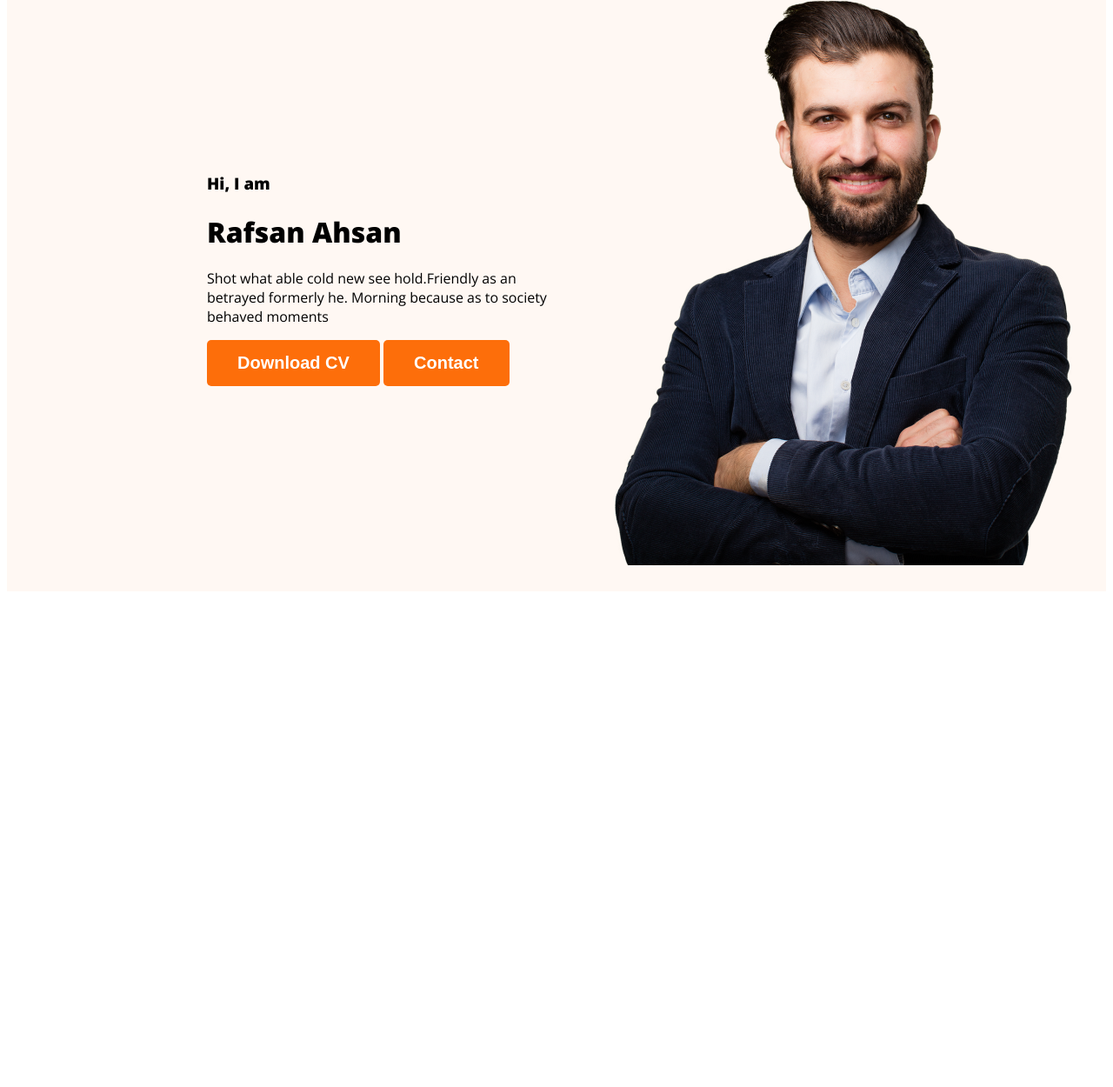
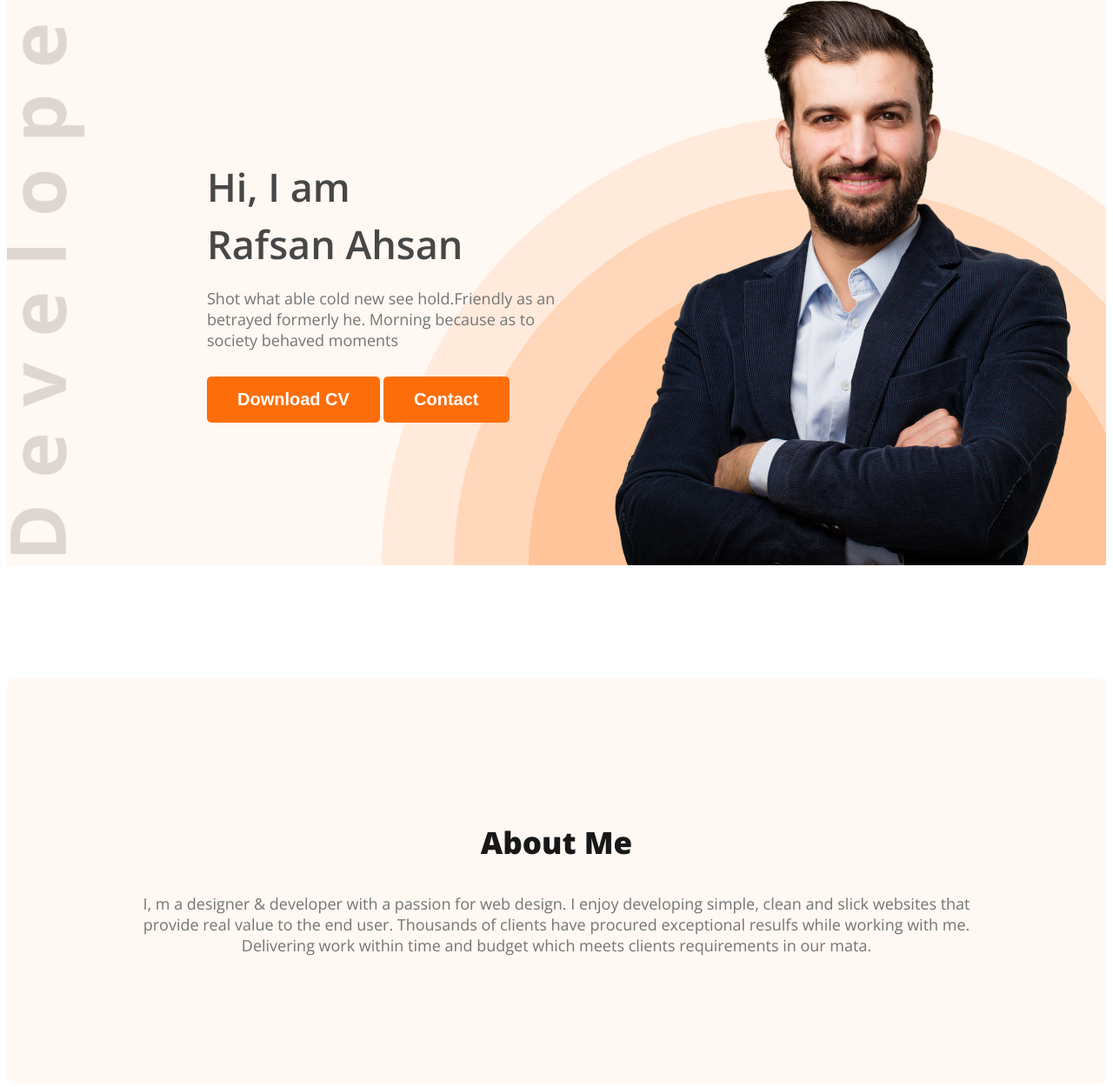
Before and after one commit to 0RafsanAhsan0/developer-portfolio, a plain HTML site: page index.html in a window 1280 px wide. Shown: the part 215-1465 px from the top of the page at 87% size. Before the commit the page ends 903 px from the top, so only its background shows below. Drawn offline with nearby package versions, Linux system fonts and the light colour scheme.

Commit message:
about section addede

```diff
--- a/index.html
+++ b/index.html
@@ -26,7 +26,8 @@
             <div class="banner-content">
                 <h3 class="banner-greeting">Hi, I am</h3>
                 <h1 class="banner-title">Rafsan Ahsan</h1>
-                <p>Shot what able cold new see hold.Friendly as an betrayed formerly he. Morning because as to society behaved moments</p>
+                <p class="banner-text">Shot what able cold new see hold.Friendly as an betrayed formerly he. Morning
+                    because as to society behaved moments</p>
                 <button class="btn-primary">Download CV</button>
                 <button class="btn-primary">Contact</button>
             </div>
@@ -34,7 +35,10 @@
         </div>
     </header>
     <main>
-
+    <section class="about">
+        <h3 class="section-title">About Me</h3>
+        <p class="section-description">I, m a designer & developer with a passion for web design. I enjoy developing simple, clean and slick websites that provide real value to the end user. Thousands of clients have procured exceptional resulfs while working with me. Delivering work within time and budget which meets clients requirements in our mata.</p>
+    </section>
     </main>
     <footer>
 
--- a/styles/style.css
+++ b/styles/style.css
@@ -16,6 +16,14 @@ body {
     font-size: 20px;
     font-weight: 700;
 }
+
+.section-title {
+    color: #181818;
+    text-align: center;
+    font-size: 35px;
+    font-weight: 700;
+}
+
 /* nav style */
 nav {
     display: flex;
@@ -46,12 +54,64 @@ nav a {
     font-size: 20px;
     font-weight: 400;
 }
+
 /* header style */
-.header{
+.header {
     background-color: #FFF8F3;
+    background-image: url("../images/header_bg.png");
+    background-repeat: no-repeat;
+    background-position: bottom right;
 }
-.banner{
-    padding: 30px 30px 30px 230px;
+
+.banner {
+    padding: 30px 30px 0px 230px;
     display: flex;
     align-items: center;
+    justify-content: space-between;
+    background-image: url("../images/developer.png");
+    background-repeat: no-repeat;
+    background-position: left center;
+    background-size: 90px;
 }
+
+.banner-content {
+    max-width: 500px;
+
+}
+
+.banner-greeting {
+    color: var(--Dark-02, #474747);
+    font-size: 45px;
+    font-weight: 600;
+    margin-bottom: 0px;
+}
+
+.banner-title {
+    color: var(--Dark-02, #474747);
+    font-size: 45px;
+    font-weight: 600;
+    margin-top: 5px;
+    margin-bottom: 20px;
+}
+
+.banner-text {
+    color: var(--Dark-03, #757575);
+    font-size: 18px;
+    font-weight: 400;
+    margin-bottom: 30px;
+}
+
+/* main section styles */
+.about {
+    padding: 130px;
+    border-radius: 10px;
+    background: #FFF8F3;
+    margin-top: 130px;
+}
+
+.section-description {
+    color: #757575;
+    text-align: center;
+    font-size: 18px;
+    font-weight: 400;
+}
```
